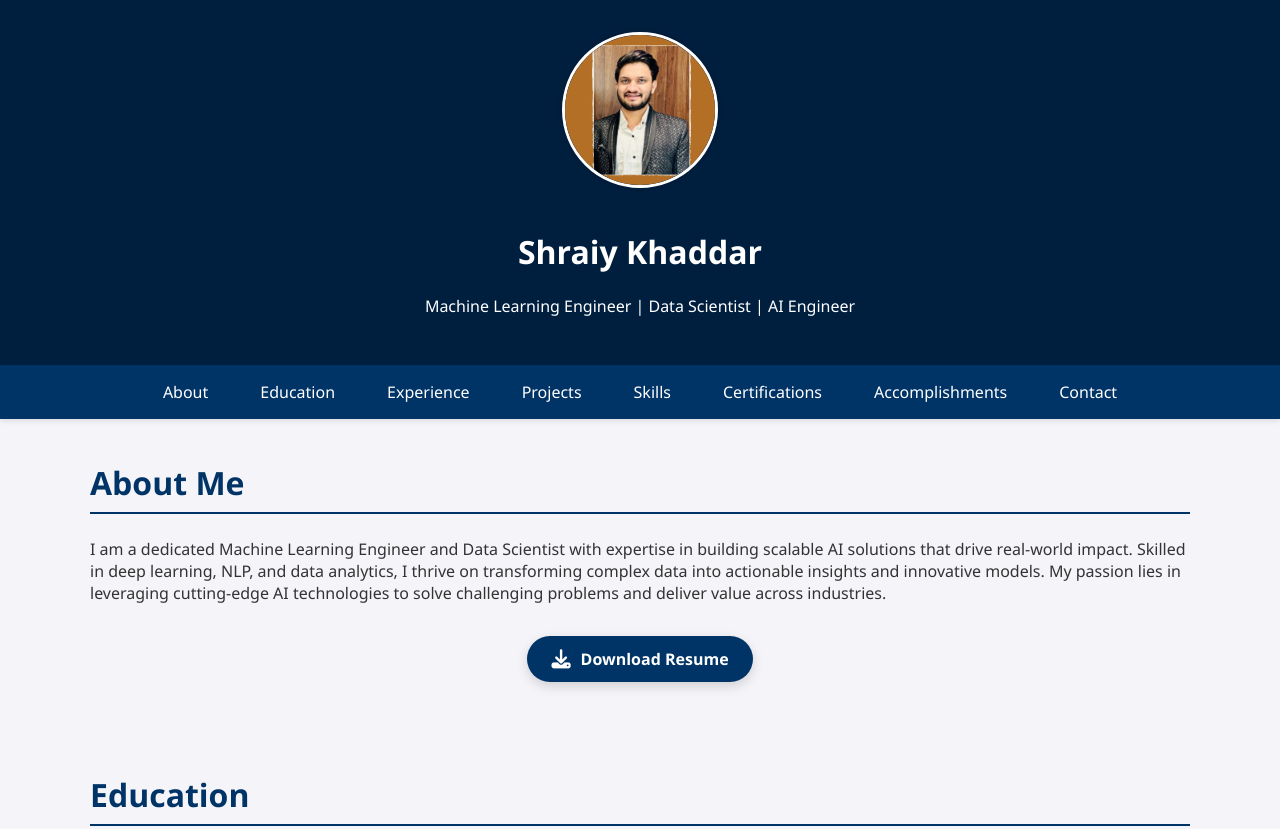
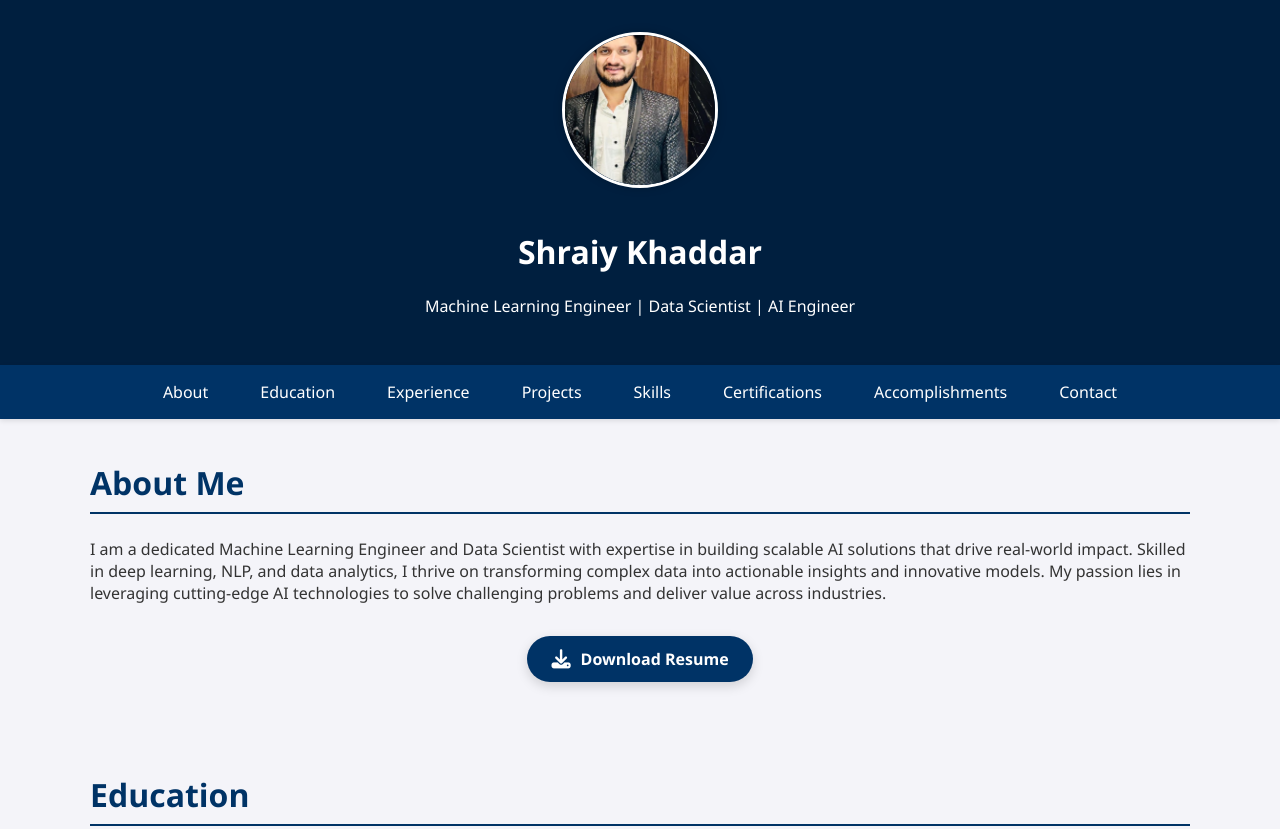
Before and after one commit to Shraiy/shraiykhaddarportfolio, a plain HTML site: page index.html in a window 1280 px wide. Shown: the top 829 px of the page. Drawn offline with Linux system fonts and the light colour scheme.

Commit message:
Update index.html

```diff
--- a/index.html
+++ b/index.html
@@ -12,7 +12,7 @@
 </head>
 <body>
     <header class="main-header">
-        <img src="images/profile_pic2.jpg" alt="Shraiy Khaddar" class="profile-pic" />
+        <img src="images/profile_pic3.jpg" alt="Shraiy Khaddar" class="profile-pic" />
         <h1>Shraiy Khaddar</h1>
         <p>Machine Learning Engineer | Data Scientist | AI Engineer</p>
       </header>
```
